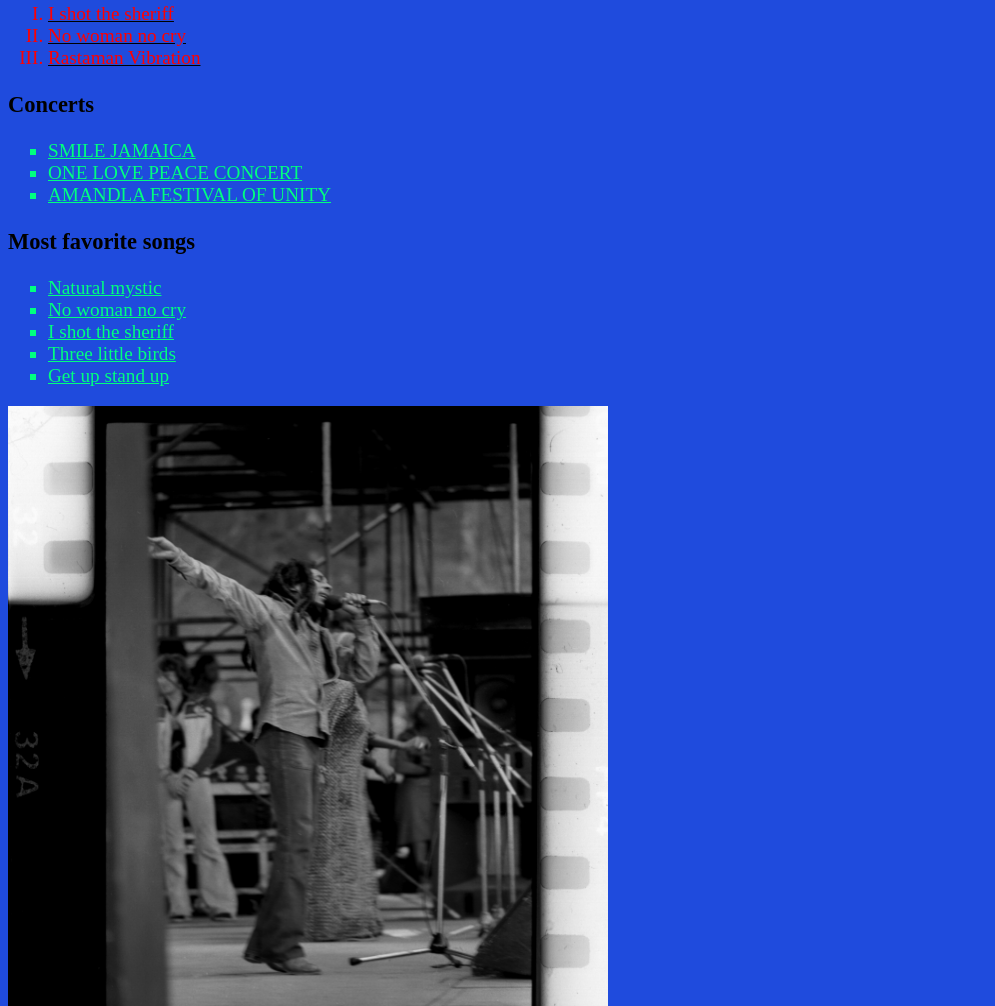
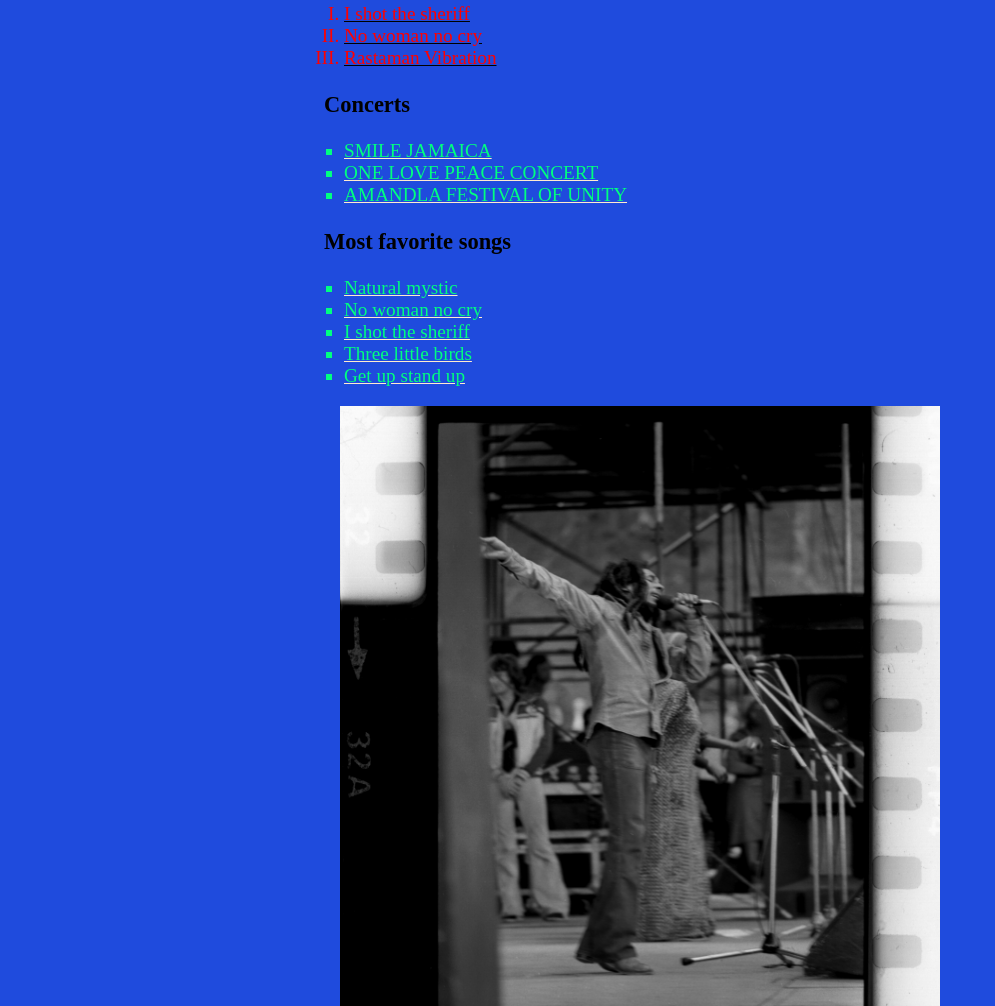
Before and after one commit to Dimosthenis22/project-10-2, a plain HTML site: page index.html in a window 1280 px wide. Shown: the part 874-1880 px from the top of the page, without its empty margins (0-995 px from the left). Drawn offline with Linux system fonts and the light colour scheme.

Commit message:
project 10/2

```diff
--- a/index.html
+++ b/index.html
@@ -78,7 +78,7 @@
     </ul>
 
 
-    <img src="/images/bill-fairs-gGNdcJSgdJc-unsplash.jpg" alt="Bob Marley" style="width: 600px; height: 600px;">
+    <img src="/images/bill-fairs-gGNdcJSgdJc-unsplash.jpg" alt="Bob Marley" class="center" style="width: 600px; height: 600px;">
 
     <p>In 1974, the Wailers broke up because three of the band members wanted to pursue solo careers. Marley continued calling his band Bob Marley and the Wailers and joined together with new members to continue playing music.</p>
 
--- a/style.css
+++ b/style.css
@@ -6,22 +6,42 @@ body {
     color: springgreen;
     list-style-type: square;
     text-decoration: underline;
+    text-decoration-color: blanchedalmond;
+    margin-left: auto;
+    margin-right: auto;
+    width: 50%;
 }
 .ol {
     color: red;
     list-style-type: upper-roman;
     text-decoration: underline;
     text-decoration-color: black;
+    margin-left: auto;
+    margin-right: auto;
+    width: 50%;
 }
 #h1 {
     color: violet;
+
 }
 #h3 {
     color: whitesmoke;
+    margin-left: auto;
+    margin-right: auto;
+    width: 50%;
 }
 p {
     color:white;
 }
 h3 {
     color: black;
+    margin-left: auto;
+    margin-right: auto;
+    width: 50%;
 }
+.center {
+    display: block;
+    margin-left: auto;
+    margin-right: auto;
+    width: 50%;
+  }
```
